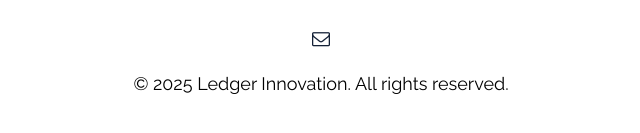
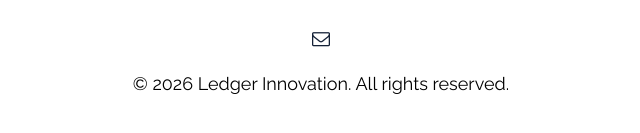
Before and after one commit to feruzm/ledgerinnovation, a website: page index.html in a window 1280 px wide. Shown: the part 1883-2016 px from the top of the page, 319-959 px from the left. Drawn offline with Linux system fonts and the light colour scheme.

Commit message:
Update footer copyright year to 2026

```diff
--- a/index.html
+++ b/index.html
@@ -108,7 +108,7 @@
     <a href="#" class="w3-hover-opacity"><i class="fa fa-facebook-official"></i></a>
     <a href="#" class="w3-hover-opacity"><i class="fa fa-instagram"></i></a>
     <a href="#" class="w3-hover-opacity"><i class="fa fa-twitter"></i></a> -->
-    <p>&copy; 2025 Ledger Innovation. All rights reserved.</p>
+    <p>&copy; 2026 Ledger Innovation. All rights reserved.</p>
   </footer>
 
 </div>
```
